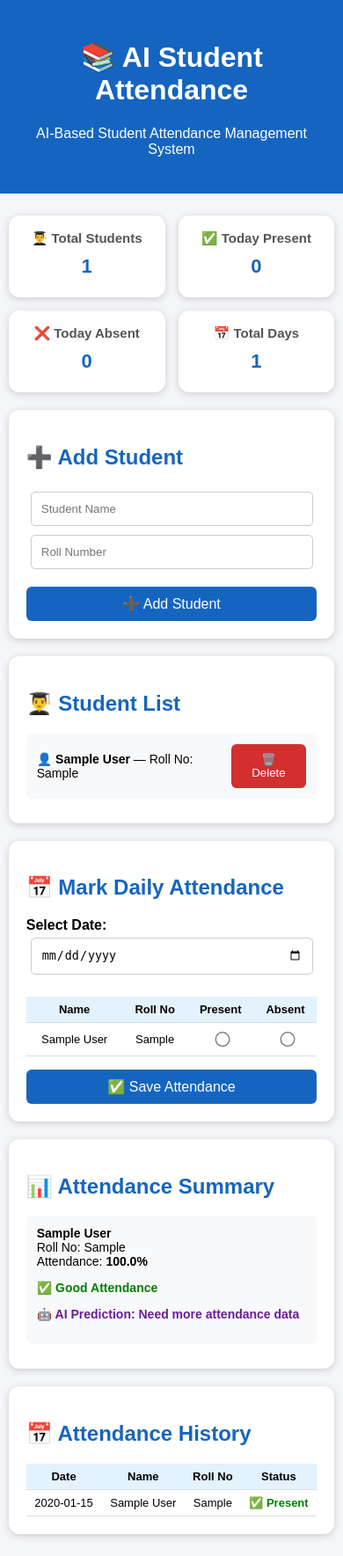
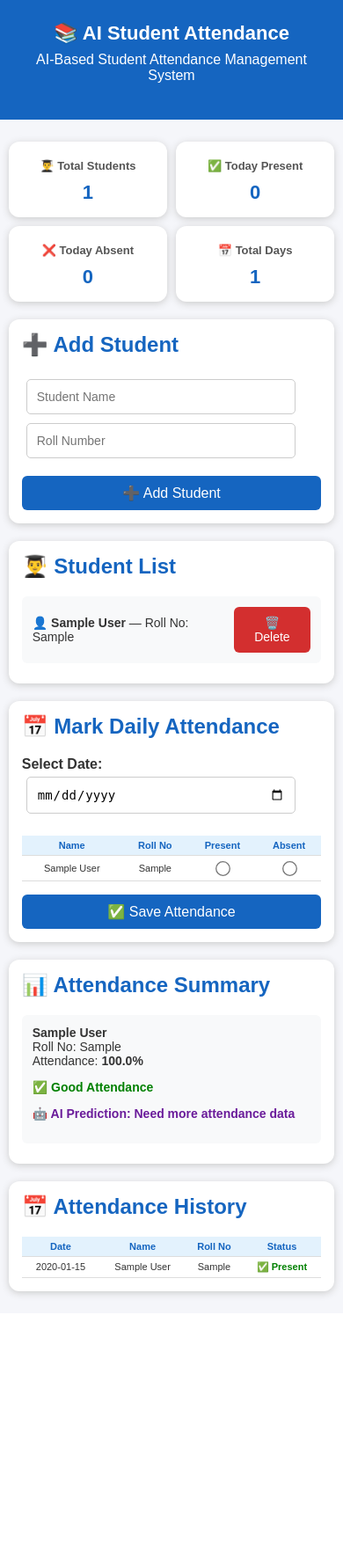
Before and after one commit to asanm104anm10410422213011/AI-Student-Attendance-Management, a Flask app: page / in a window 390 px wide. Shown: the whole page at 88% size. After the commit the page ends 1477 px from the top, so only its background shows below. Run offline with Flask 3, Linux system fonts and the light colour scheme; tables that the repository leaves empty hold one stand-in row (values such as "Sample post").

Commit message:
Update index.html

```diff
--- a/templates/index.html
+++ b/templates/index.html
@@ -1,39 +1,50 @@
 <!DOCTYPE html>
 <html>
 <head>
-    <title>AI Student Attendance</title>
+
+    <title>AI Student Attendance Management System</title>
 
     <style>
+
+        * {
+            box-sizing: border-box;
+        }
+
         body {
             font-family: Arial, sans-serif;
             background: #f5f6fa;
             margin: 0;
+            color: #333;
         }
+
+        /* HEADER */
 
         .header {
             background: #1565c0;
             color: white;
             text-align: center;
-            padding: 25px;
+            padding: 25px 15px;
         }
+
+        .header h1 {
+            margin: 0;
+            font-size: 28px;
+        }
+
+        .header p {
+            margin-top: 8px;
+            font-size: 16px;
+        }
+
+
+        /* MAIN CONTAINER */
 
         .container {
             width: 95%;
-            max-width: 1000px;
+            max-width: 1100px;
             margin: 25px auto;
         }
 
-        .card {
-            background: white;
-            padding: 20px;
-            margin-bottom: 20px;
-            border-radius: 12px;
-            box-shadow: 0 2px 8px #ccc;
-        }
-
-        h2 {
-            color: #1565c0;
-        }
 
         /* DASHBOARD */
 
@@ -59,18 +70,42 @@
         }
 
         .dashboard-card p {
-            font-size: 28px;
+            margin: 10px 0 0;
+            font-size: 30px;
             font-weight: bold;
-            margin: 10px 0;
             color: #1565c0;
         }
 
-        input {
+
+        /* CARDS */
+
+        .card {
+            background: white;
+            padding: 20px;
+            margin-bottom: 20px;
+            border-radius: 12px;
+            box-shadow: 0 2px 8px #ccc;
+        }
+
+        h2 {
+            color: #1565c0;
+            margin-top: 0;
+        }
+
+
+        /* INPUT */
+
+        input[type="text"],
+        input[type="date"] {
             padding: 11px;
             margin: 5px;
             border: 1px solid #ccc;
             border-radius: 5px;
+            font-size: 14px;
         }
+
+
+        /* BUTTON */
 
         button {
             padding: 10px 15px;
@@ -79,6 +114,11 @@
             border: none;
             border-radius: 6px;
             cursor: pointer;
+            font-size: 14px;
+        }
+
+        button:hover {
+            opacity: 0.9;
         }
 
         .add-button,
@@ -92,13 +132,17 @@
             background: #d32f2f;
         }
 
+
+        /* TABLE */
+
         table {
             width: 100%;
             border-collapse: collapse;
             margin-top: 20px;
         }
 
-        th, td {
+        th,
+        td {
             padding: 12px;
             text-align: center;
             border-bottom: 1px solid #ddd;
@@ -106,21 +150,34 @@
 
         th {
             background: #e3f2fd;
+            color: #1565c0;
         }
+
+
+        /* RADIO BUTTON */
 
         input[type="radio"] {
             transform: scale(1.3);
+            cursor: pointer;
         }
+
+
+        /* STUDENT */
 
         .student {
             background: #f8f9fa;
             padding: 12px;
             margin: 8px 0;
             border-radius: 6px;
+
             display: flex;
             justify-content: space-between;
             align-items: center;
+            gap: 10px;
         }
+
+
+        /* STATUS */
 
         .low {
             color: red;
@@ -147,13 +204,25 @@
             font-weight: bold;
         }
 
+
+        /* MOBILE */
+
         @media (max-width: 700px) {
 
             .dashboard {
                 grid-template-columns: repeat(2, 1fr);
             }
 
-            input {
+            .dashboard-card {
+                padding: 15px;
+            }
+
+            .dashboard-card p {
+                font-size: 25px;
+            }
+
+            input[type="text"],
+            input[type="date"] {
                 width: 90%;
             }
 
@@ -161,41 +230,71 @@
                 font-size: 13px;
             }
 
-            th, td {
+            th,
+            td {
                 padding: 7px;
             }
 
             .student {
                 font-size: 14px;
             }
+
+            .header h1 {
+                font-size: 22px;
+            }
         }
+
 
         @media (max-width: 450px) {
 
             .dashboard {
                 grid-template-columns: 1fr 1fr;
+                gap: 10px;
             }
 
-            .dashboard-card {
-                padding: 12px;
+            .dashboard-card h3 {
+                font-size: 13px;
             }
 
             .dashboard-card p {
                 font-size: 22px;
             }
+
+            .card {
+                padding: 15px;
+            }
+
+            table {
+                font-size: 11px;
+            }
+
+            th,
+            td {
+                padding: 5px;
+            }
+
         }
+
     </style>
+
 </head>
 
+
 <body>
+
+
+<!-- HEADER -->
 
 <div class="header">
 
     <h1>📚 AI Student Attendance</h1>
 
-    <p>AI-Based Student Attendance Management System</p>
+    <p>
+        AI-Based Student Attendance Management System
+    </p>
 
 </div>
+
 
 
 <div class="container">
@@ -205,27 +304,53 @@
 
     <div class="dashboard">
 
+
         <div class="dashboard-card">
+
             <h3>👨‍🎓 Total Students</h3>
-            <p>{{ total_students }}</p>
+
+            <p>
+                {{ total_students }}
+            </p>
+
         </div>
 
+
         <div class="dashboard-card">
+
             <h3>✅ Today Present</h3>
-            <p>{{ today_present }}</p>
+
+            <p>
+                {{ today_present }}
+            </p>
+
         </div>
 
+
         <div class="dashboard-card">
+
             <h3>❌ Today Absent</h3>
-            <p>{{ today_absent }}</p>
+
+            <p>
+                {{ today_absent }}
+            </p>
+
         </div>
 
+
         <div class="dashboard-card">
+
             <h3>📅 Total Days</h3>
-            <p>{{ total_days }}</p>
+
+            <p>
+                {{ total_days }}
+            </p>
+
         </div>
 
+
     </div>
+
 
 
     <!-- ADD STUDENT -->
@@ -234,13 +359,16 @@
 
         <h2>➕ Add Student</h2>
 
+
         <form method="POST">
+
 
             <input
                 type="hidden"
                 name="action"
                 value="add_student"
             >
+
 
             <input
                 type="text"
@@ -249,6 +377,7 @@
                 required
             >
 
+
             <input
                 type="text"
                 name="roll_no"
@@ -256,16 +385,21 @@
                 required
             >
 
+
             <button
                 type="submit"
                 class="add-button"
             >
+
                 ➕ Add Student
+
             </button>
+
 
         </form>
 
     </div>
+
 
 
     <!-- STUDENT LIST -->
@@ -274,20 +408,31 @@
 
         <h2>👨‍🎓 Student List</h2>
 
+
         {% for student in students %}
+
 
         <div class="student">
 
+
             <span>
 
-                👤 <strong>{{ student.name }}</strong>
+                👤
+
+                <strong>
+                    {{ student.name }}
+                </strong>
 
                 — Roll No:
+
                 {{ student.roll_no }}
 
             </span>
 
+
+
             <form method="POST">
+
 
                 <input
                     type="hidden"
@@ -295,30 +440,43 @@
                     value="delete_student"
                 >
 
+
                 <input
                     type="hidden"
                     name="roll_no"
                     value="{{ student.roll_no }}"
                 >
 
+
                 <button
                     type="submit"
                     class="delete-button"
                 >
+
                     🗑️ Delete
+
                 </button>
+
 
             </form>
 
+
         </div>
+
 
         {% else %}
 
-        <p>No students added yet.</p>
+
+        <p>
+            No students added yet.
+        </p>
+
 
         {% endfor %}
 
+
     </div>
+
 
 
     <!-- DAILY ATTENDANCE -->
@@ -327,7 +485,9 @@
 
         <h2>📅 Mark Daily Attendance</h2>
 
+
         <form method="POST">
+
 
             <input
                 type="hidden"
@@ -335,11 +495,18 @@
                 value="attendance"
             >
 
+
             <label>
-                <strong>Select Date:</strong>
+
+                <strong>
+                    Select Date:
+                </strong>
+
             </label>
 
+
             <br>
+
 
             <input
                 type="date"
@@ -347,26 +514,52 @@
                 required
             >
 
+
+
             <table>
 
+
                 <tr>
-                    <th>Name</th>
-                    <th>Roll No</th>
-                    <th>Present</th>
-                    <th>Absent</th>
+
+                    <th>
+                        Name
+                    </th>
+
+                    <th>
+                        Roll No
+                    </th>
+
+                    <th>
+                        Present
+                    </th>
+
+                    <th>
+                        Absent
+                    </th>
+
                 </tr>
+
+
 
                 {% for student in students %}
 
+
                 <tr>
 
+
                     <td>
+
                         {{ student.name }}
+
                     </td>
 
+
                     <td>
+
                         {{ student.roll_no }}
+
                     </td>
+
 
                     <td>
 
@@ -379,6 +572,7 @@
 
                     </td>
 
+
                     <td>
 
                         <input
@@ -389,22 +583,31 @@
 
                     </td>
 
+
                 </tr>
+
 
                 {% endfor %}
 
+
             </table>
+
+
 
             <button
                 type="submit"
                 class="save-button"
             >
+
                 ✅ Save Attendance
+
             </button>
+
 
         </form>
 
     </div>
+
 
 
     <!-- ATTENDANCE SUMMARY -->
@@ -413,67 +616,110 @@
 
         <h2>📊 Attendance Summary</h2>
 
+
         {% for item in student_summary %}
+
 
         <div class="student">
 
+
             <span>
 
-                <strong>{{ item.name }}</strong>
+
+                <strong>
+                    {{ item.name }}
+                </strong>
+
 
                 <br>
 
+
                 Roll No:
+
                 {{ item.roll_no }}
+
 
                 <br>
 
+
                 Attendance:
-                <strong>{{ item.percentage }}%</strong>
+
+                <strong>
+                    {{ item.percentage }}%
+                </strong>
+
 
 
                 {% if item.percentage < 75 %}
 
+
                 <p class="low">
+
                     ⚠️ Low Attendance
+
                 </p>
+
 
                 {% else %}
 
+
                 <p class="good">
+
                     ✅ Good Attendance
+
                 </p>
+
 
                 {% endif %}
 
 
+
                 {% if item.prediction is not none %}
 
+
                 <p class="prediction">
+
                     🤖 AI Prediction:
+
                     {{ item.prediction }}
+
                 </p>
+
 
                 {% else %}
 
+
                 <p class="prediction">
+
                     🤖 AI Prediction:
+
                     Need more attendance data
+
                 </p>
+
 
                 {% endif %}
 
+
             </span>
+
 
         </div>
 
+
         {% else %}
 
-        <p>No students added yet.</p>
+
+        <p>
+            No students added yet.
+        </p>
+
 
         {% endfor %}
 
+
     </div>
+
 
 
     <!-- ATTENDANCE HISTORY -->
@@ -482,69 +728,120 @@
 
         <h2>📅 Attendance History</h2>
 
+
         {% if attendance_history %}
+
 
         <table>
 
+
             <tr>
-                <th>Date</th>
-                <th>Name</th>
-                <th>Roll No</th>
-                <th>Status</th>
+
+                <th>
+                    Date
+                </th>
+
+                <th>
+                    Name
+                </th>
+
+                <th>
+                    Roll No
+                </th>
+
+                <th>
+                    Status
+                </th>
+
             </tr>
+
+
 
             {% for record in attendance_history %}
 
+
             <tr>
 
-                <td>
-                    {{ record.date }}
-                </td>
-
-                <td>
-                    {{ record.name }}
-                </td>
-
-                <td>
-                    {{ record.roll_no }}
-                </td>
 
                 <td>
 
+                    {{ record.date }}
+
+                </td>
+
+
+                <td>
+
+                    {{ record.name }}
+
+                </td>
+
+
+                <td>
+
+                    {{ record.roll_no }}
+
+                </td>
+
+
+                <td>
+
+
                     {% if record.status == "Present" %}
 
+
                     <span class="present">
+
                         ✅ Present
+
                     </span>
+
 
                     {% else %}
 
+
                     <span class="absent">
+
                         ❌ Absent
+
                     </span>
+
 
                     {% endif %}
 
+
                 </td>
+
 
             </tr>
 
+
             {% endfor %}
+
 
         </table>
 
+
         {% else %}
 
+
         <p>
+
             No attendance history available.
+
         </p>
 
+
         {% endif %}
+
 
     </div>
 
 
+
 </div>
 
+
 </body>
+
 </html>
```
